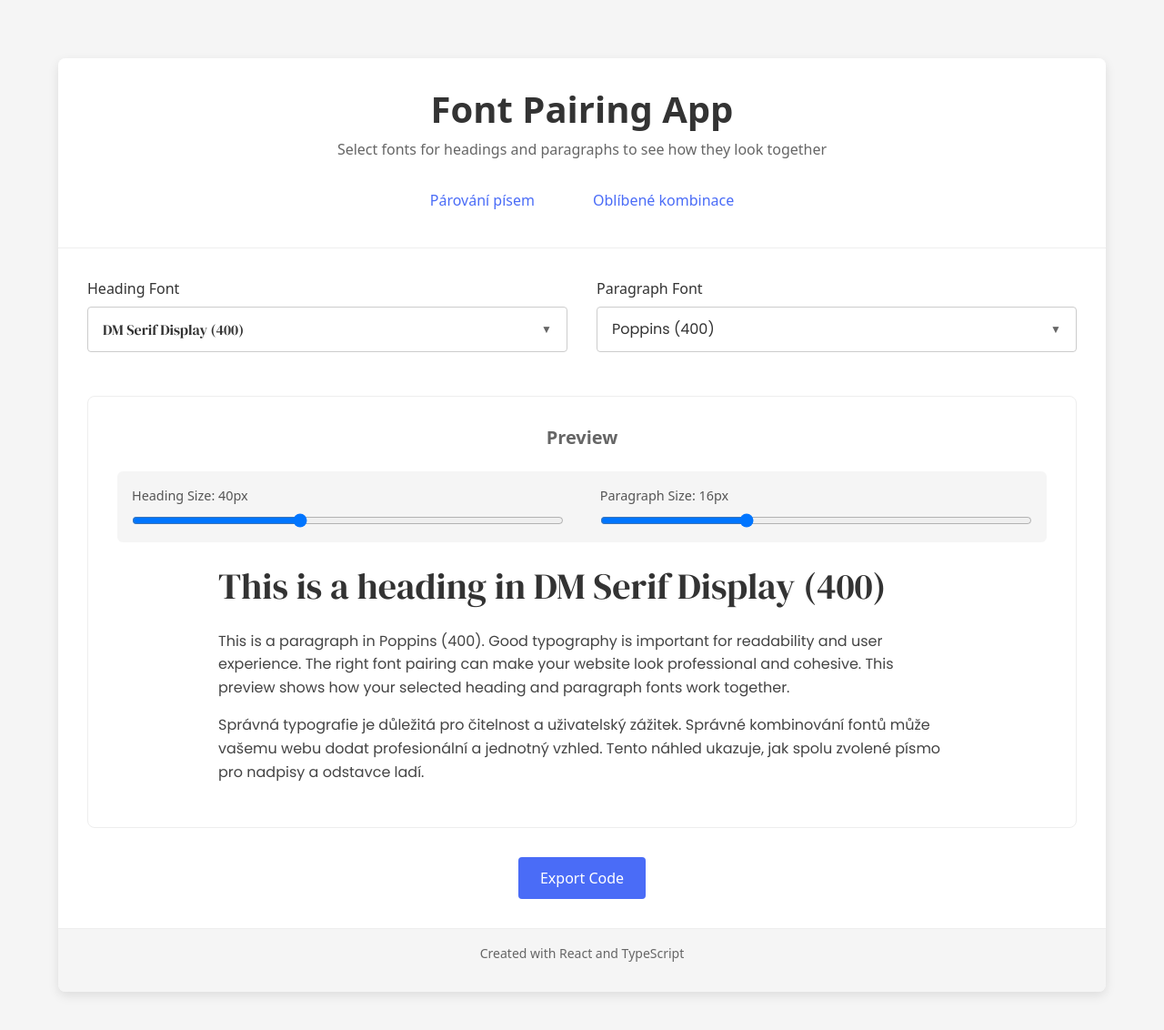
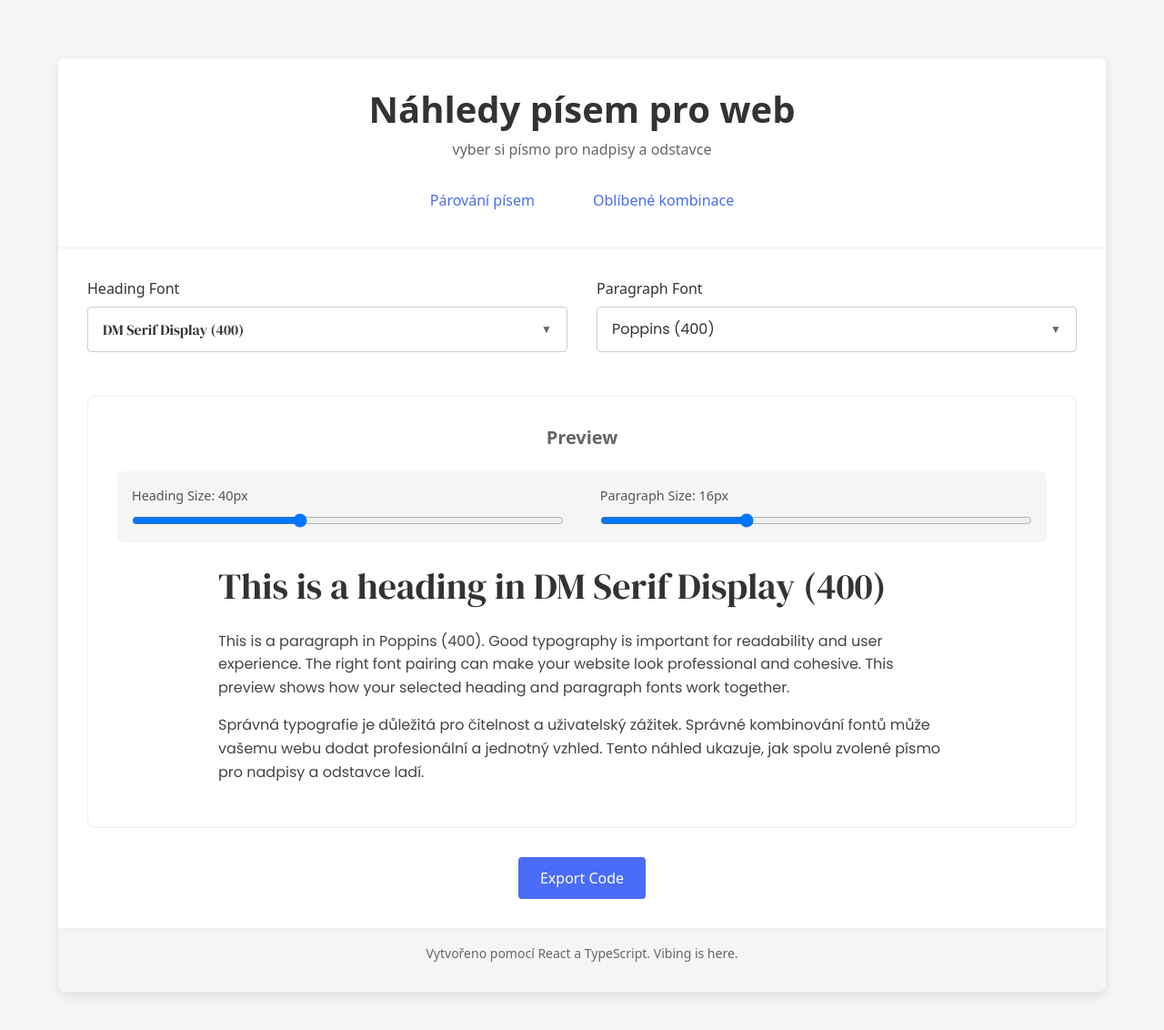
Before and after one commit to tkoubic/fonts-pairing, a React (Vite) app: page / in a window 1280 px wide. Shown: the top 1132 px of the page at 91% size. Built offline with nearby package versions, Linux system fonts and the light colour scheme; a web font is replaced by a local one.

Commit message:
uprava textů

```diff
--- a/src/App.tsx
+++ b/src/App.tsx
@@ -1,11 +1,29 @@
 import { useState, useEffect } from 'react'
-import { BrowserRouter, Routes, Route, Link } from 'react-router-dom'
+import { BrowserRouter, Routes, Route, Link, useLocation } from 'react-router-dom'
 import './App.css'
 import FontSelector from './components/FontSelector'
 import FontPreview from './components/FontPreview'
 import ExportCode from './components/ExportCode'
 import FavoriteCombinations from './components/FavoriteCombinations'
 import { getGoogleFontsUrl } from './data/fonts'
+
+// Header component with conditional subtitle
+const Header = () => {
+  const location = useLocation();
+  const isHomePage = location.pathname === '/';
+
+  return (
+    <header className="app-header">
+      <h1>Náhledy písem pro web</h1>
+      {isHomePage && <p>vyber si písmo pro nadpisy a odstavce</p>}
+
+      <nav className="app-nav">
+        <Link to="/" className="nav-link">Párování písem</Link>
+        <Link to="/oblibene" className="nav-link">Oblíbené kombinace</Link>
+      </nav>
+    </header>
+  );
+};
 
 // Home component for the main font pairing functionality
 const Home = () => {
@@ -106,19 +124,20 @@ const Home = () => {
   )
 }
 
+// App wrapper that provides routing context
+const AppWrapper = () => {
+  return (
+    <BrowserRouter>
+      <App />
+    </BrowserRouter>
+  );
+};
+
+// Main App component
 function App() {
   return (
-    <BrowserRouter>
     <div className="app-container">
-        <header className="app-header">
-          <h1>Font Pairing App</h1>
-          <p>Select fonts for headings and paragraphs to see how they look together</p>
-
-          <nav className="app-nav">
-            <Link to="/" className="nav-link">Párování písem</Link>
-            <Link to="/oblibene" className="nav-link">Oblíbené kombinace</Link>
-          </nav>
-        </header>
+      <Header />
 
       <main className="app-content">
         <Routes>
@@ -128,11 +147,10 @@ function App() {
       </main>
 
       <footer className="app-footer">
-          <p>Created with React and TypeScript</p>
+        <p>Vytvořeno pomocí React a TypeScript. Vibing is here.</p>
       </footer>
     </div>
-    </BrowserRouter>
-  )
+  );
 }
 
-export default App
+export default AppWrapper
--- a/src/components/FontSelector.tsx
+++ b/src/components/FontSelector.tsx
@@ -80,10 +80,10 @@ const FontSelector = ({ label, selectedFont, onFontChange }: FontSelectorProps)
             ) : (
               <div className="font-selector-variants">
                 <div className="font-selector-back" onClick={handleBackToFonts}>
-                  ← Back to fonts
+                  ← Zpět
                 </div>
                 <div className="font-selector-variant-title">
-                  Select a variant for {selectedFontObj?.name}:
+                  Vyber si variantu pro {selectedFontObj?.name}:
                 </div>
                 <div className="font-selector-options">
                   {selectedFontObj?.variants.map((variantOption) => (
@@ -96,7 +96,7 @@ const FontSelector = ({ label, selectedFont, onFontChange }: FontSelectorProps)
                       }}
                       onClick={() => handleVariantSelect(selectedFontObj.name, variantOption)}
                     >
-                      {variantOption} - Sample Text
+                      {variantOption} - Ukázka textu
                     </div>
                   ))}
                 </div>
```
Also changed, not shown: 1 other file (tests, documents, lock files or other folders). Lines whose indentation alone changed are shown as unchanged.
